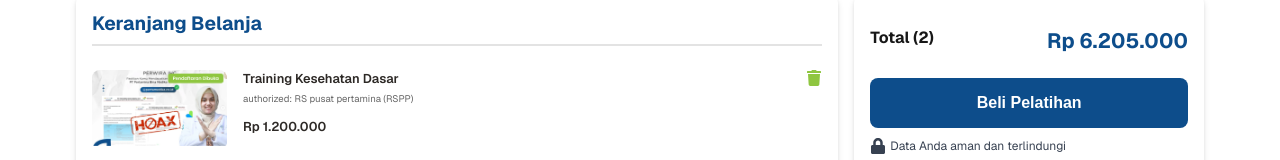
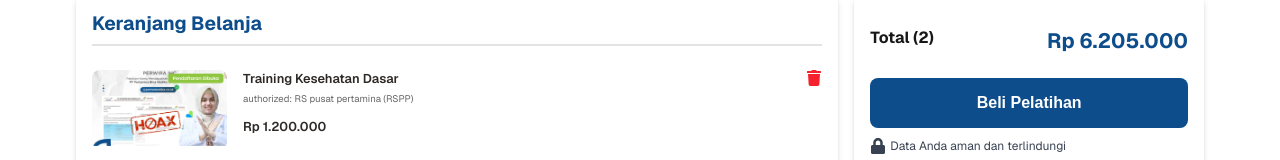
Before and after one commit to hlmifzi/ecommerce-starter-next, a Next.js app in the folder apps/web/: page /keranjang in a window 1280 px wide. In both pictures the pointer is over the button 814 px from the left and 206 px from the top of the page. Shown: the part 127-287 px from the top of the page. Built offline with nearby package versions, Linux system fonts and the light colour scheme.

Commit message:
color danger cart

```diff
--- a/apps/web/src/components/Carts/cart.module.scss
+++ b/apps/web/src/components/Carts/cart.module.scss
@@ -111,7 +111,7 @@
     transition: color $transition-speed;
 
     &:hover {
-        color: $color-secondary;
+        color: $color-danger;
     }
 
     svg {
```
